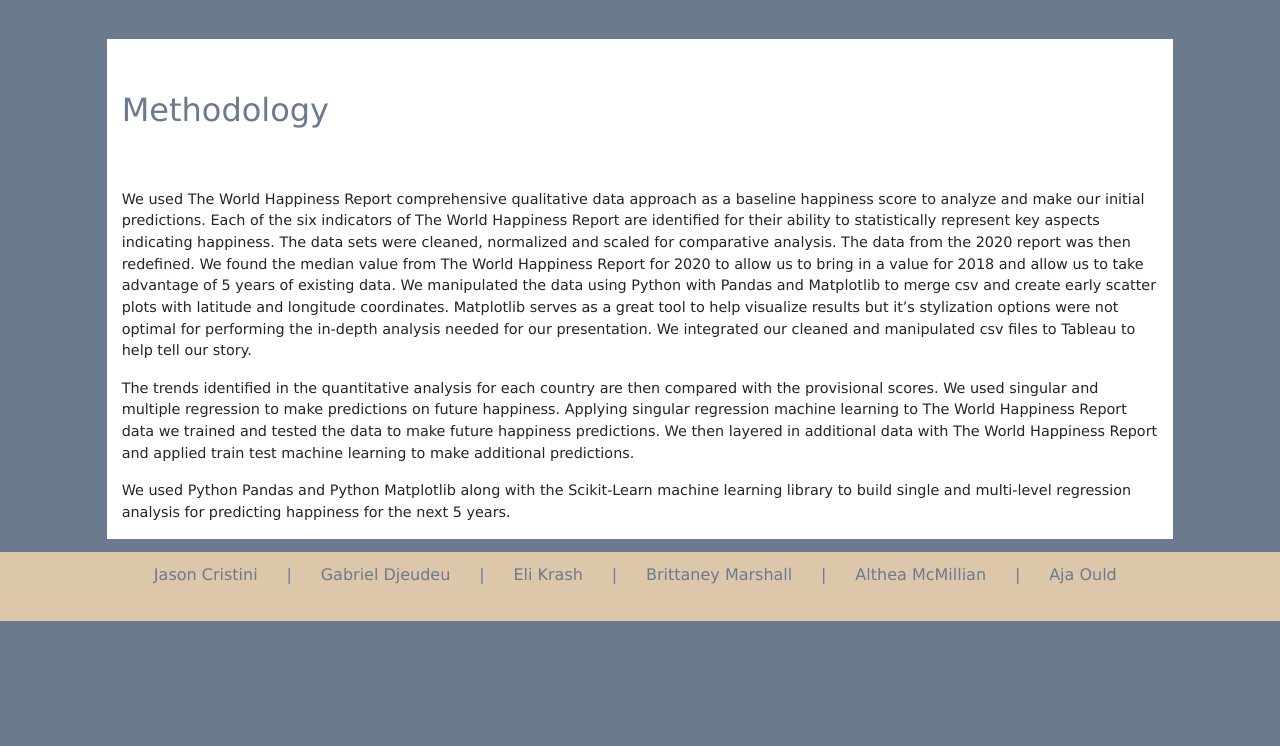
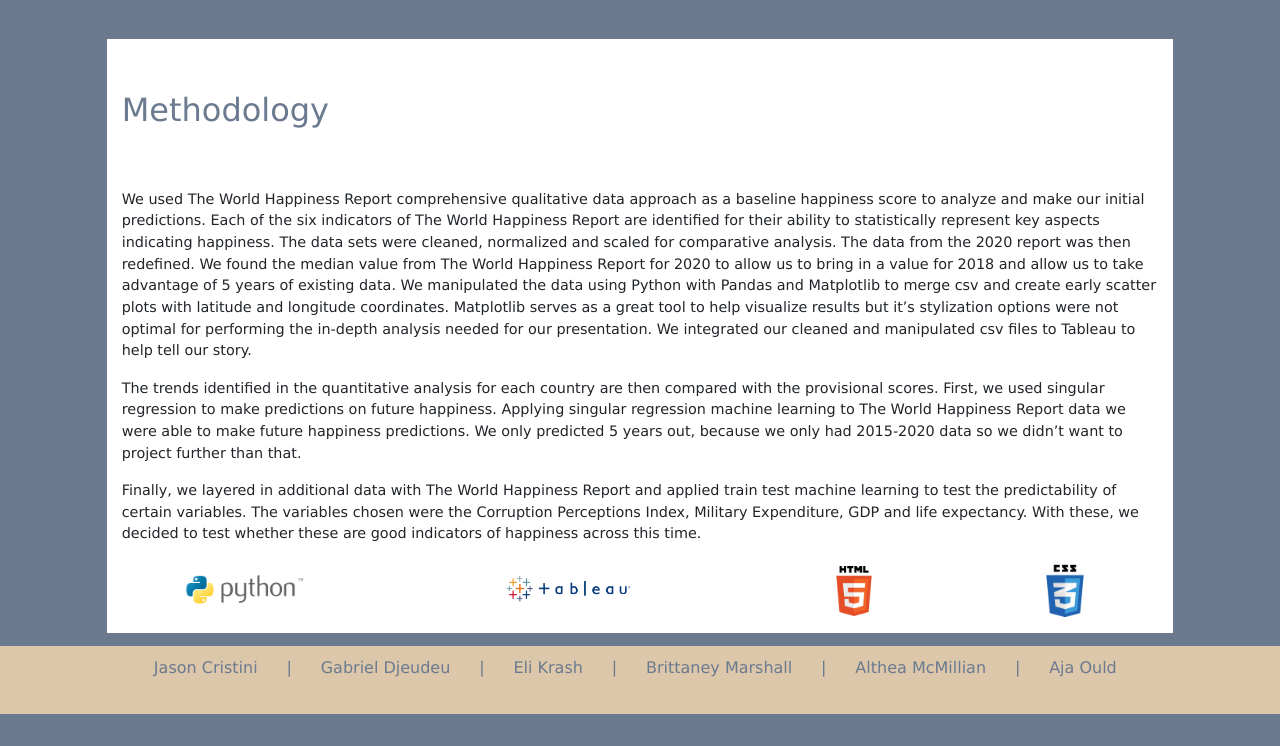
Before and after one commit to 34krash/Final_Project, a PHP site: page /methodology.html in a window 1280 px wide. Shown: the part 54-800 px from the top of the page. Run offline with PHP 8.4, Linux system fonts and the light colour scheme; some libraries are stand-ins or nearby versions.

Commit message:
trends and contact done

```diff
--- a/contact-us.html
+++ b/contact-us.html
@@ -67,7 +67,8 @@
         <div class = "col-md-5 col-sm-12 contact" id = "info">
             <h3>Eli Krash</h3>
             <img src = "Images/ek.jpeg" height = "150" >
-            <p>Some information</p>
+            <p>I'm a data analyst from Richmond, VA specializing in Python, SQL, and Tableau. In my spare time, I like to play the piano and watch football.</p>
+            <hr>
             <a href="https://www.linkedin.com/in/eli-krash-15b571165/" target="_blank"><img id = "linkedin" src="Images/linkedin.png" height="50"></a>
         </div>
 
--- a/methodology.html
+++ b/methodology.html
@@ -70,15 +70,32 @@
                  our presentation. We integrated our cleaned and manipulated csv files to Tableau to help tell our
                  story.
             </p>
-            <p>The trends identified in the quantitative analysis for each country are then compared with the
-                provisional scores. We used singular and multiple regression to make predictions on future happiness.
-                Applying singular regression machine learning to The World Happiness Report data we trained and tested
-                the data to make future happiness predictions. We then layered in additional data with The World
-                Happiness Report and applied train test machine learning to make additional predictions.
+            <p>The trends identified in the quantitative analysis for each country are then compared with
+                the provisional scores. First, we used singular regression to make predictions on future
+                happiness. Applying singular regression machine learning to The World Happiness Report
+                data we were able to make future happiness predictions. We only predicted 5 years out,
+                because we only had 2015-2020 data so we didn’t want to project further than that.
             </p>
-            <p>We used Python Pandas and Python Matplotlib along with the Scikit-Learn machine learning library to build
-                single and multi-level regression analysis for predicting happiness for the next 5 years.
+            <p>Finally, we layered in additional data with The World Happiness Report and applied train
+                test machine learning to test the predictability of certain variables. The variables
+                chosen were the Corruption Perceptions Index, Military Expenditure, GDP and life
+                expectancy. With these, we decided to test whether these are good indicators of happiness
+                across this time.
             </p>
+            <div class="row">
+                <div class="logo">
+                    <img src="Images/python.png" height="30">
+                </div>
+                <div class="logo">
+                    <img src="Images/tableau.png" height="50">
+                </div>
+                <div class="logo">
+                    <img src="Images/html.png" height="50">
+                </div>
+                <div class="logo">
+                    <img src="Images/css.png" height="60">
+                </div>
+            </div>
         </div>
 
     </div>
--- a/style.css
+++ b/style.css
@@ -134,6 +134,10 @@ p {
     font-size: 90%;
 }
 
+.logo {
+    margin: auto;
+    padding-bottom: 1%;
+}
 
 /*---Media Queries --*/
 @media (max-width: 992px) {
```
Also changed, not shown: trends.html (+1 -3 lines), Images/css.png (added).
